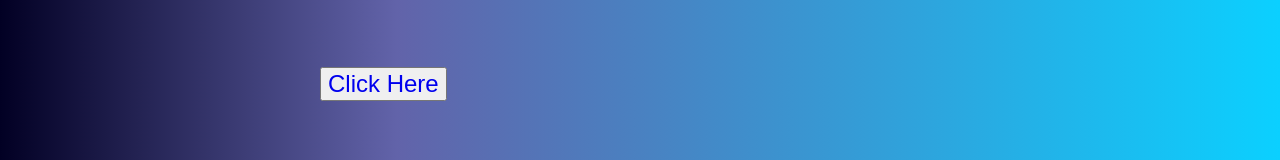
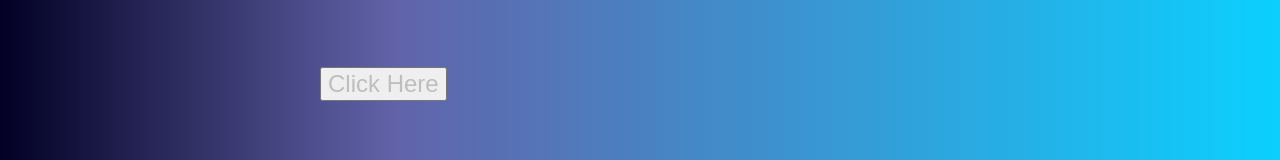
Before and after one commit to Tech-Kat/Climate-Hackathon, a React (Create React App) app: page / in a window 1280 px wide. Shown: the part 1271-1431 px from the top of the page. Built offline with nearby package versions, Linux system fonts and the light colour scheme.

Commit message:
Styled sheeet, link color

```diff
--- a/src/App.css
+++ b/src/App.css
@@ -1,7 +1,25 @@
+/* a, a:link, a:visited, a:focus, :hover, a:active a: -webkit-any-link{ */
+/* color:olivedrab;
+cursor: pointer;
+text-decoration: underline;
+} */
+:any-link {
+  color: #bebebe;
+  /* 8e2323 */
+  /* d3d3d3 */
+  /* a9a9a9 */
+}
 body {
-  background: rgb(2,0,36);
+background:#6b8e23;
 background: linear-gradient(90deg, rgba(2,0,36,1) 0%, rgba(9,11,121,0.639093137254902) 31%, rgba(0,206,255,0.9556197478991597) 100%);
 color: white;
+
+
+}
+
+body a: -webkit-any-link{
+  color: olivedrab;
+
 }
 
 .Nav{
@@ -52,7 +70,7 @@ padding-bottom: 50%;
   display: flex;
 }
 body{
-  background: rgb(2,0,36);
+background: rgb(2,0,36);
 background: linear-gradient(90deg, rgba(2,0,36,1) 0%, rgba(9,11,121,0.639093137254902) 31%, rgba(0,206,255,0.9556197478991597) 100%);
 color:white;
 }
@@ -75,6 +93,7 @@ color:white;
  }
  form p {
   font-size: 22px;
+  color: azure;
  }
  .nav-btn{
   border-radius: 10px;
```
